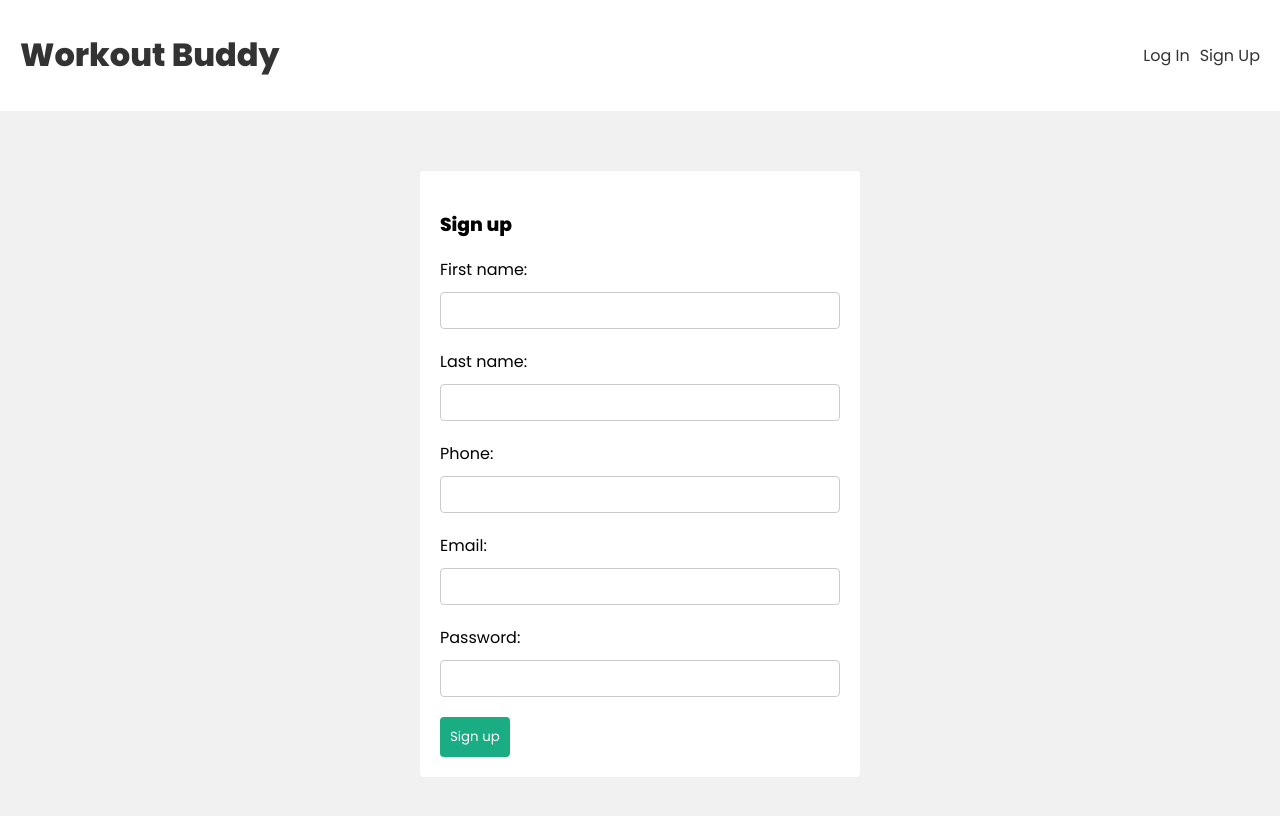
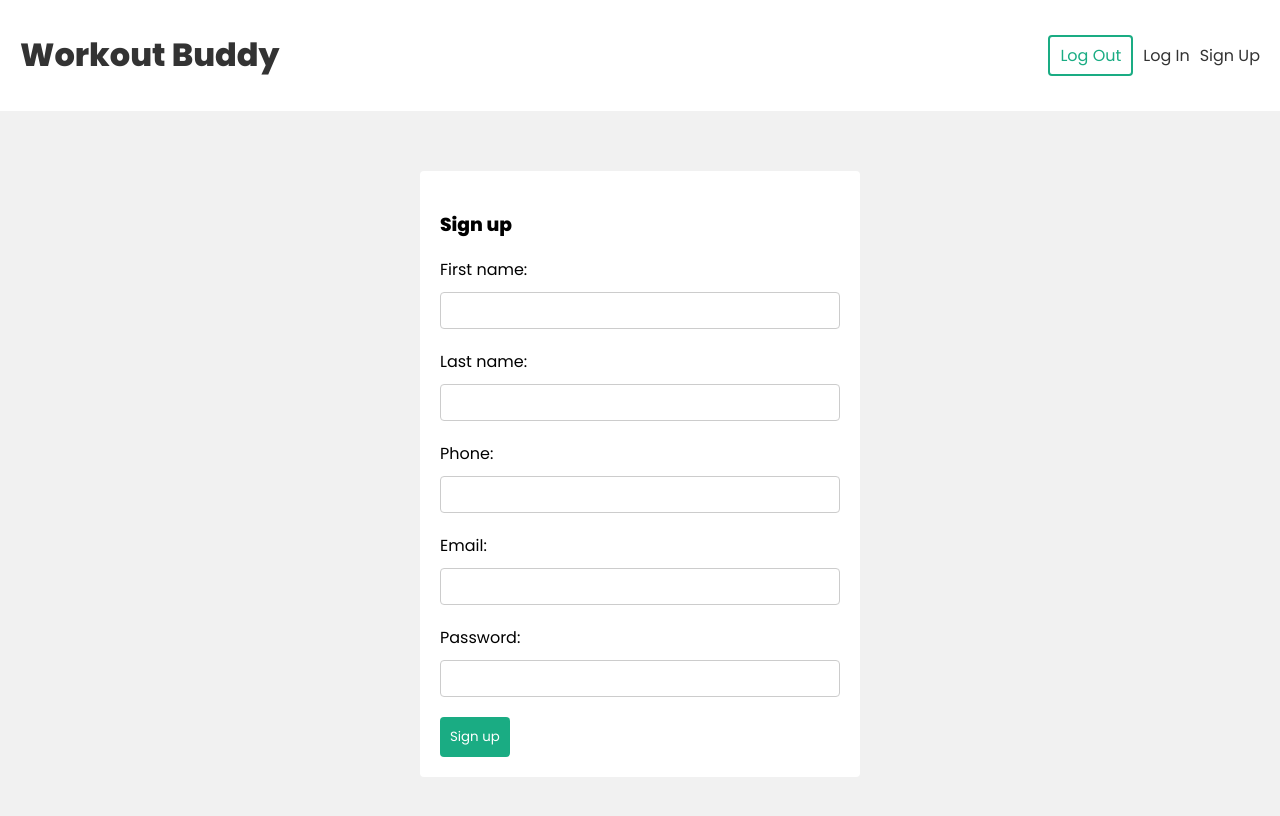
Before and after one commit to ravindujayakodi00/WorkoutApp, a React (Create React App) app in the folder frontend/: page /signup in a window 1280 px wide. Shown: the top 816 px of the page. Built offline with nearby package versions, Linux system fonts and the light colour scheme.

Commit message:
useLogout

```diff
--- a/frontend/src/components/Navbar.js
+++ b/frontend/src/components/Navbar.js
@@ -1,6 +1,14 @@
 import { Link } from 'react-router-dom'
+import { useLogout } from '../hooks/useLogout'
+
 
 const Navbar = () => {
+
+  const { logout } = useLogout()
+
+  const handleClick = () => {
+    logout();
+  }
 
   return (
     <header>
@@ -9,6 +17,9 @@
           <h1>Workout Buddy</h1>
         </Link>
         <nav>
+          <div>
+            <button onClick= {handleClick}>Log Out</button>
+          </div>
           <div>
             <Link to="/login">Log In</Link>
             <Link to="/signup">Sign Up</Link>
--- /dev/null
+++ b/frontend/src/hooks/useLogout.js
@@ -0,0 +1,15 @@
+import { useAuthContext } from "./useAuthContext";
+
+export const useLogout = () => {
+    const { dispatch } = useAuthContext();
+
+    const logout = () => {
+        //remove the user from local storage
+        localStorage.removeItem('user')
+
+        //update the context
+        dispatch({type: 'LOGOUT'})
+    }
+
+    return { logout }
+}
--- a/frontend/src/hooks/useSignup.js
+++ b/frontend/src/hooks/useSignup.js
@@ -4,6 +4,7 @@
 export const useSignup = () => {
     const [error, setError] = useState(null)
     const [isLoading, setIsLoading] = useState(null)
+    const [success, setSuccess] = useState(null)
     const {dispatch} = useAuthContext()
 
     const signup = async (firstName,lastName,phone,email,password) => {
@@ -30,8 +31,12 @@
             dispatch({type: 'LOGIN', payload: json})
 
             setIsLoading(false)
+
+            setSuccess('You have successfully signed up!')
+
+
         }
     }
 
-    return {signup, error, isLoading}
+    return {signup, error, isLoading, success}
 }
--- a/frontend/src/index.css
+++ b/frontend/src/index.css
@@ -102,6 +102,15 @@
   margin: 20px 0;
 }
 
+div.success {
+  padding: 10px;
+  background: #d5e4b7;
+  border: 1px solid var(--primary);
+  color: var(--primary);
+  border-radius: 4px;
+  margin: 20px 0;
+}
+
 .cancel {
   background: rgb(208, 76, 76);
   border: 1px solid #ccc;
@@ -140,6 +149,17 @@
   margin-left: 10px;
 }
 
+nav button {
+  background: #fff;
+  border: 2px solid var(--primary);
+  color: var(--primary);
+  padding: 6px 10px;
+  font-family: "Poppins";
+  border-radius: 4px;
+  cursor: pointer;
+  font-size: 1rem;
+}
+
 form.signup, form.login {
   max-width: 400px;
   margin: 40px auto;
--- a/frontend/src/pages/Signup.js
+++ b/frontend/src/pages/Signup.js
@@ -7,7 +7,7 @@
     const [phone, setPhone] = useState('');
     const [email, setEmail] = useState('');
     const [password, setPassword] = useState('');
-    const {signup, error, isLoading} = useSignup()
+    const {signup, error, isLoading , success} = useSignup()
 
     const handleSubmit = async (e) => {
         e.preventDefault();
@@ -57,6 +57,7 @@
             <button disabled = {isLoading} type="submit">Sign up</button>
 
             {error && <div className='error'>{error}</div>}
+            {success && <div className='success'>{success}</div>}
 
         </form>
     )
```
